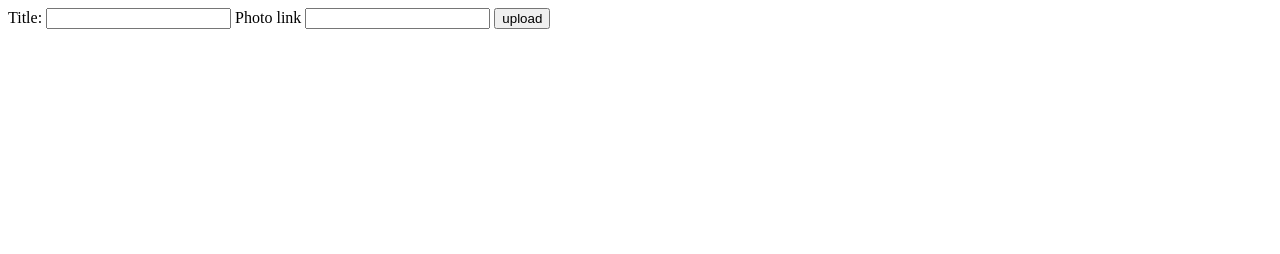
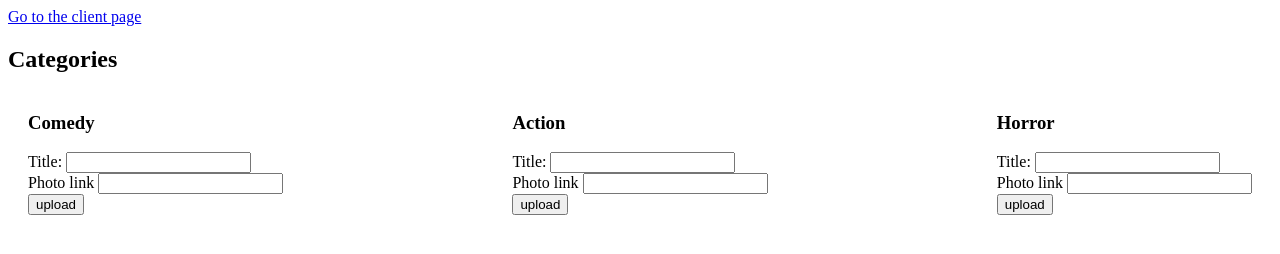
Before and after one commit to GustaSilvaBr/Fakenetflix-9102, a plain HTML site: page admin.html in a window 1280 px wide. Drawn offline with Linux system fonts and the light colour scheme.

Commit message:
Working with categories

```diff
--- a/admin.html
+++ b/admin.html
@@ -1,28 +1,100 @@
 <html>
+
 <head>
+    <style>
+        #categories{
+            display: flex;
+            justify-content: space-between;
+            padding-left:20px;
+            padding-right:20px;
+        }
+    </style>
+</head>
 
-    </head>
 <body>
+    <a href="index.html"> Go to the client page </a>
+    <h2>Categories</h2>
+    <div id="categories">
+
+        <div>
+            <h3>Comedy</h3>
+            <div>
+                <label>
+                    Title:
+                </label>
+                <input id="comedy_title">
+            </div>
+
+            <div>
+                <label>
+                    Photo link
+                </label>
+                <input id="comedy_photo">
+            </div>
+
+            <button onclick="upload_comedy()">
+                upload
+            </button>
+
+            <h4 id="comedy-movie-name"></h4>
+        </div>
+
+        <div>
+            <h3>Action</h3>
+            <div>
                 <label>
                     Title:
                 </label>
                 <input id="title">
+            </div>
 
+            <div>
                 <label>
                     Photo link
                 </label>
                 <input id="link">
+            </div>
+
             <button onclick="upload()">
                 upload
             </button>
+             <h4 id="action-movie-name"></h4>
+        </div>
+
+        <div>
+            <h3>Horror</h3>
+            <div>
+                <label>
+                    Title:
+                </label>
+                <input id="title">
+            </div>
+
+            <div>
+                <label>
+                    Photo link
+                </label>
+                <input id="link">
+            </div>
+
+            <button onclick="upload()">
+                upload
+            </button>
+
+            <h4 id="horror-movie-name"></h4>
+        </div>
+
+    </div>
+
     <script>
-            function upload(){
-                var movie_title = document.getElementById("title").value;
-                var photo_link = document.getElementById("link").value;
-
-                localStorage.setItem("movie", movie_title);
-
+        function upload_comedy() {
+            var comedy_movie = {
+                comedy_title: document.getElementById("comedy_title").value,
+                comedy_photo: document.getElementById("comedy_photo").value
+            }
+            localStorage.setItem("comedy", JSON.stringify(comedy_movie));
         }
     </script>
 </body>
+
 </html>
```
Also changed, not shown: index.html (+42 -5 lines). Lines whose indentation alone changed are shown as unchanged.
